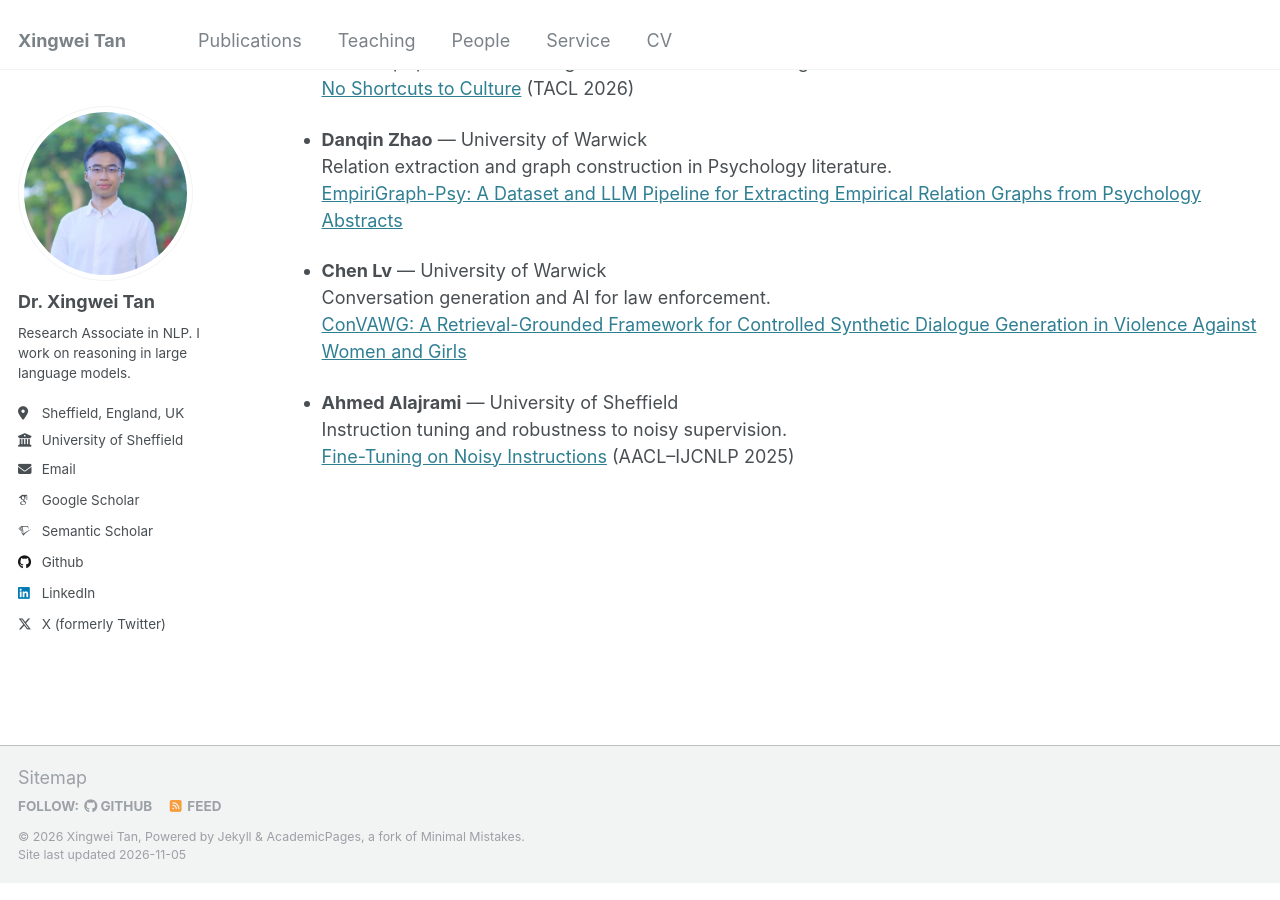
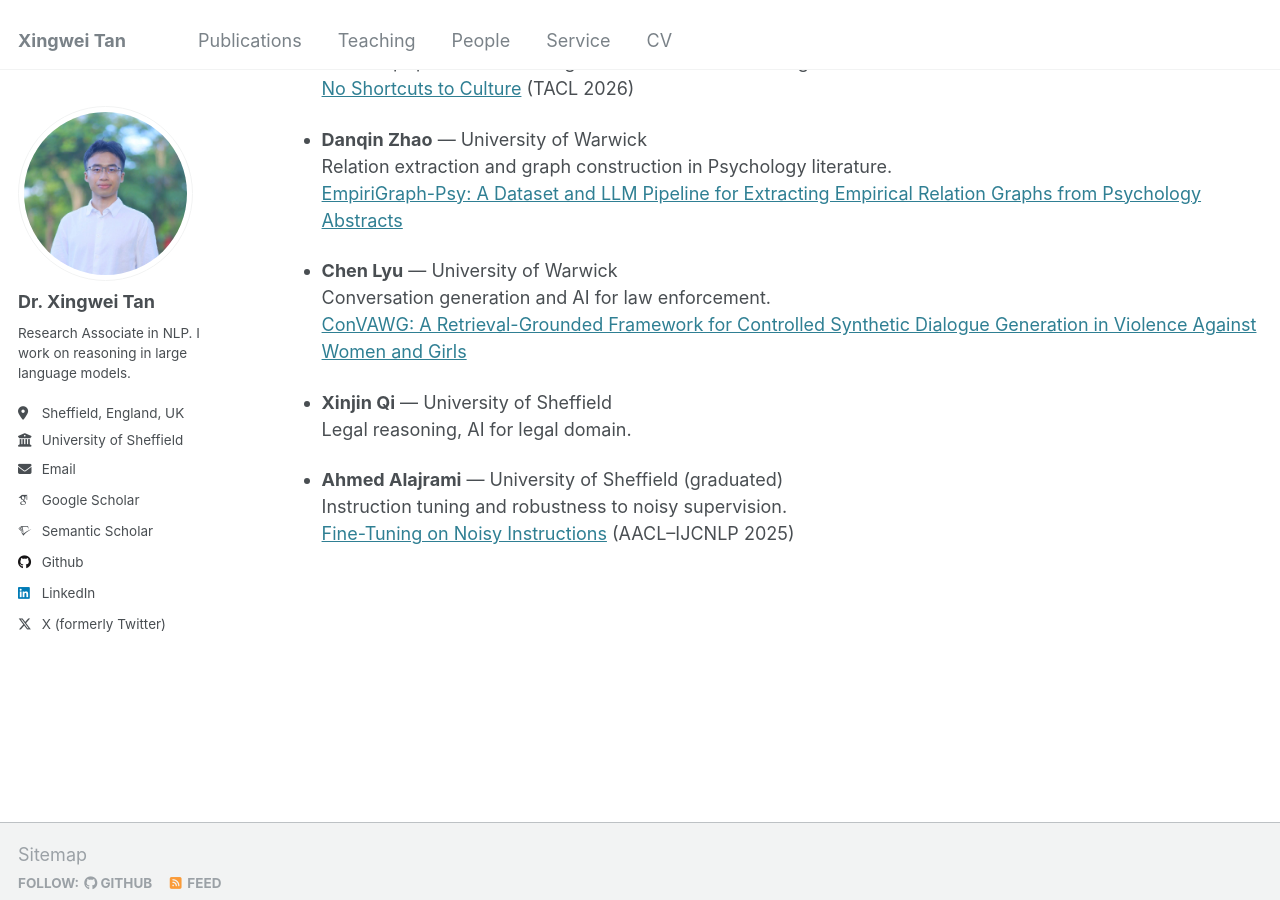
Before and after one commit to Xingwei-Tan/Xingwei-Tan.github.io, a Jekyll site: the page built from _pages/people.md, in a window 1280 px wide and 900 px high, scrolled down 600 px. Built offline with Jekyll 4.4.1, drawn with Linux system fonts in a browser that asks for light colours; some web fonts are replaced.

Commit message:
update people

```diff
--- a/_pages/people.md
+++ b/_pages/people.md
@@ -37,10 +34,13 @@ PhD students I have worked with:
   Relation extraction and graph construction in Psychology literature.<br />
   [EmpiriGraph-Psy: A Dataset and LLM Pipeline for Extracting Empirical Relation Graphs from Psychology Abstracts](https://arxiv.org/abs/2606.08362)
 
-* **Chen Lv** — University of Warwick<br />
+* **Chen Lyu** — University of Warwick<br />
   Conversation generation and AI for law enforcement.<br />
   [ConVAWG: A Retrieval-Grounded Framework for Controlled Synthetic Dialogue Generation in Violence Against Women and Girls](https://arxiv.org/abs/2608.11200)
 
-* **Ahmed Alajrami** — University of Sheffield<br />
+* **Xinjin Qi** — University of Sheffield<br />
+  Legal reasoning, AI for legal domain.<br />
+
+* **Ahmed Alajrami** — University of Sheffield (graduated)<br />
   Instruction tuning and robustness to noisy supervision.<br />
   [Fine-Tuning on Noisy Instructions](https://aclanthology.org/2025.ijcnlp-long.41/) (AACL–IJCNLP 2025)
```
Also changed, not shown: other parts of _pages/people.md (+0 -3 lines).
